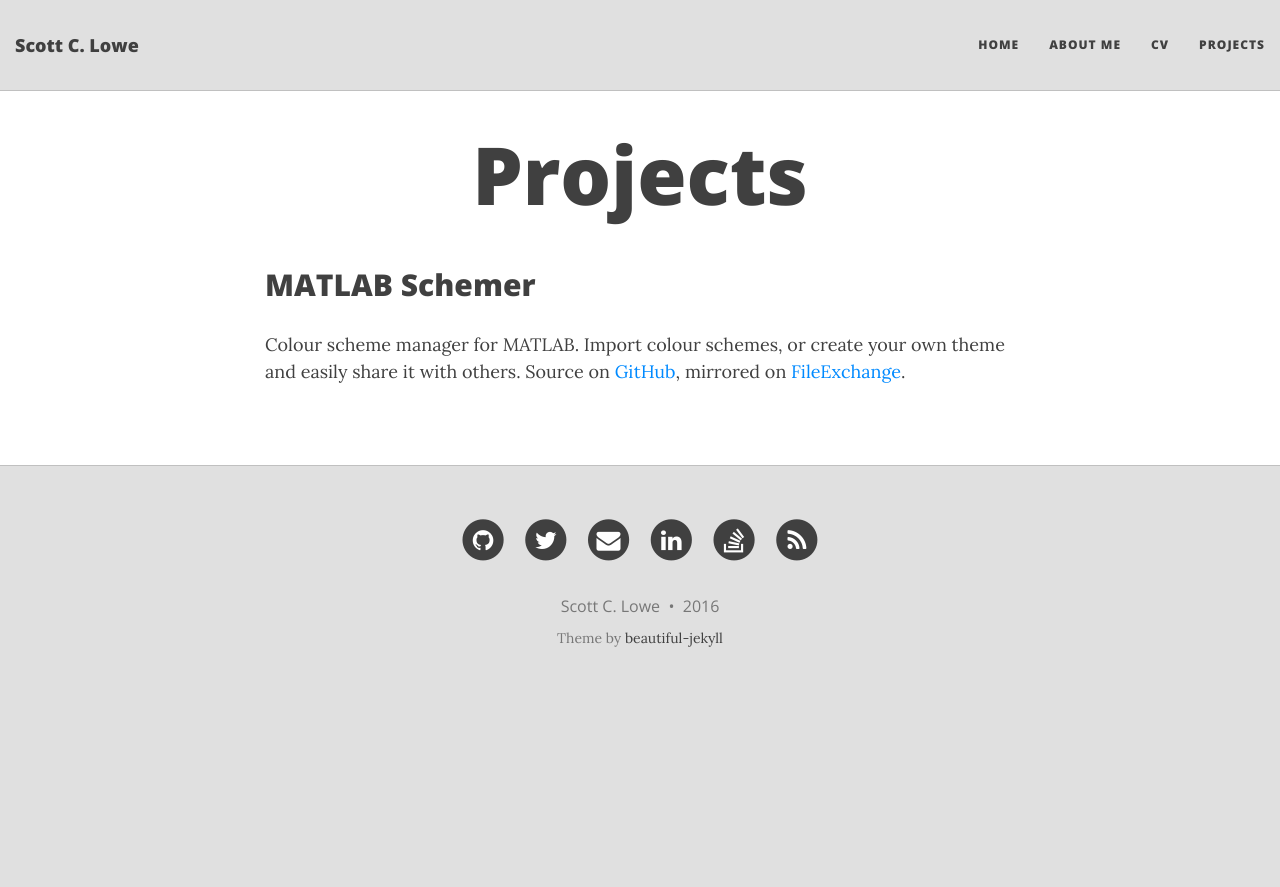
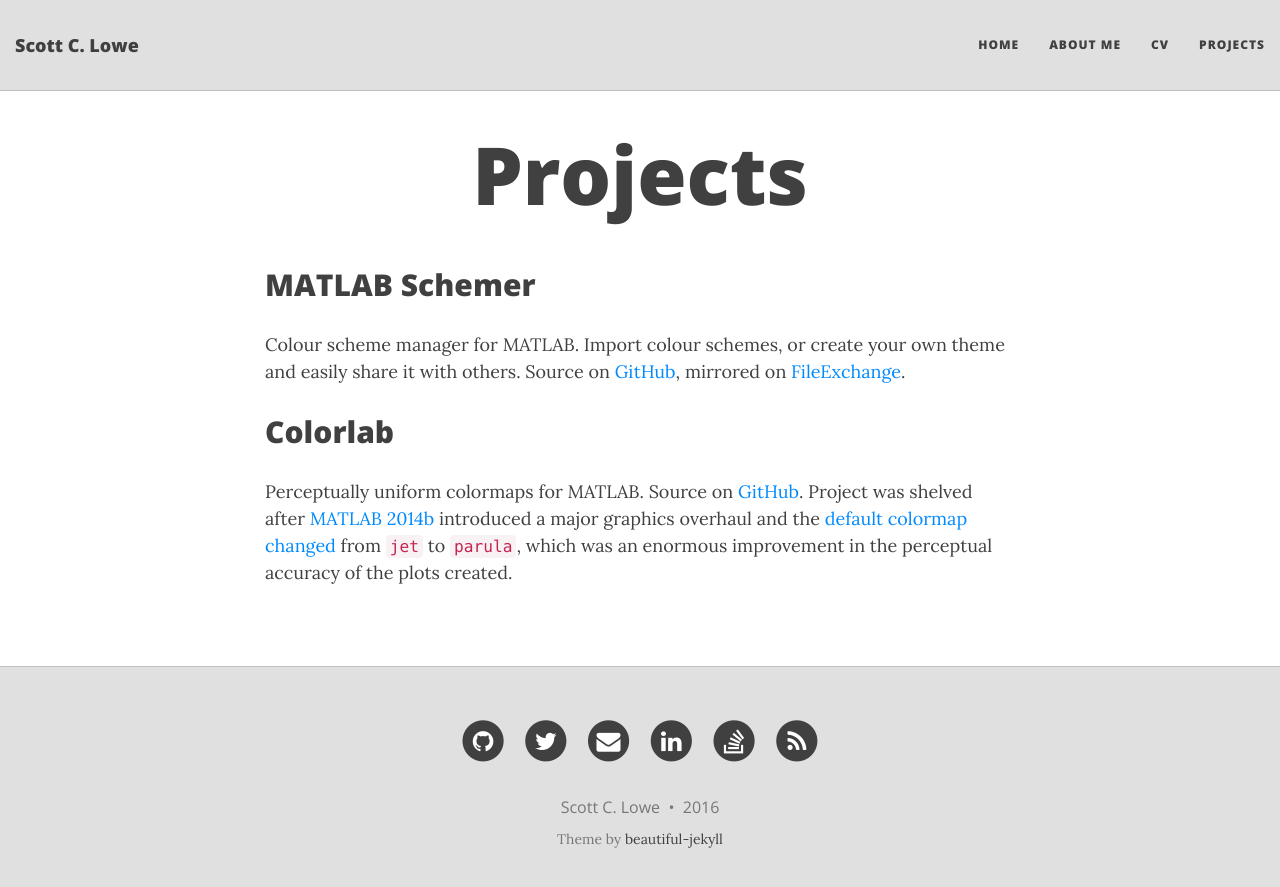
Before and after one commit to scottclowe/scottclowe.github.io, a Jekyll site: the page built from projects.md, in a window 1280 px wide. Shown: the top 887 px of the page. Built offline with Jekyll 4.4.1, drawn with Linux system fonts in a browser that asks for light colours; nearby versions of some CDN libraries.

Commit message:
Add Colorlab to Projects

```diff
--- a/projects.md
+++ b/projects.md
@@ -7,3 +7,8 @@
 ## MATLAB Schemer
 
 Colour scheme manager for MATLAB. Import colour schemes, or create your own theme and easily share it with others. Source on [GitHub](https://github.com/scottclowe/matlab-schemer), mirrored on [FileExchange](http://mathworks.com/matlabcentral/fileexchange/53862-matlab-schemer).
+
+
+## Colorlab
+
+Perceptually uniform colormaps for MATLAB. Source on [GitHub](https://github.com/scottclowe/colorlab). Project was shelved after [MATLAB 2014b](https://www.mathworks.com/help/matlab/release-notes.html#R2014b) introduced a major graphics overhaul and the [default colormap changed](http://blogs.mathworks.com/steve/2014/10/13/a-new-colormap-for-matlab-part-1-introduction/) from `jet` to `parula`, which was an enormous improvement in the perceptual accuracy of the plots created.
```
